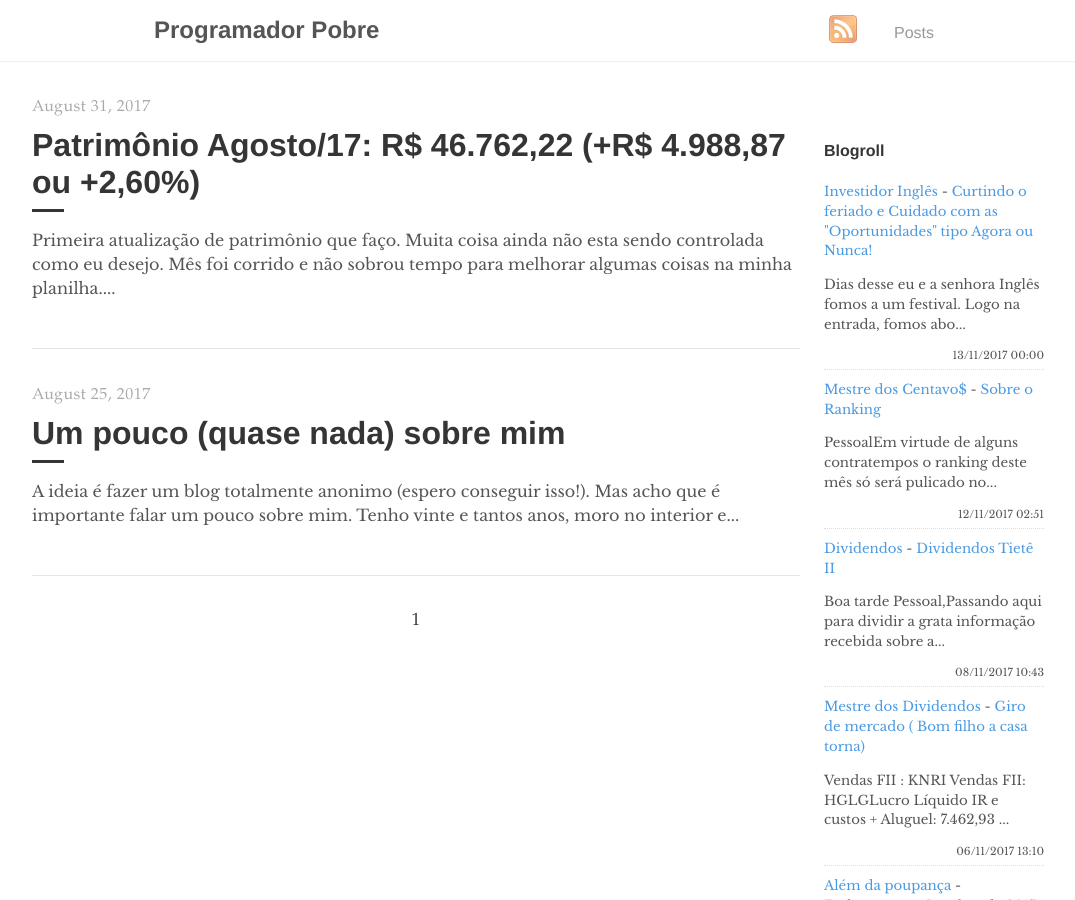
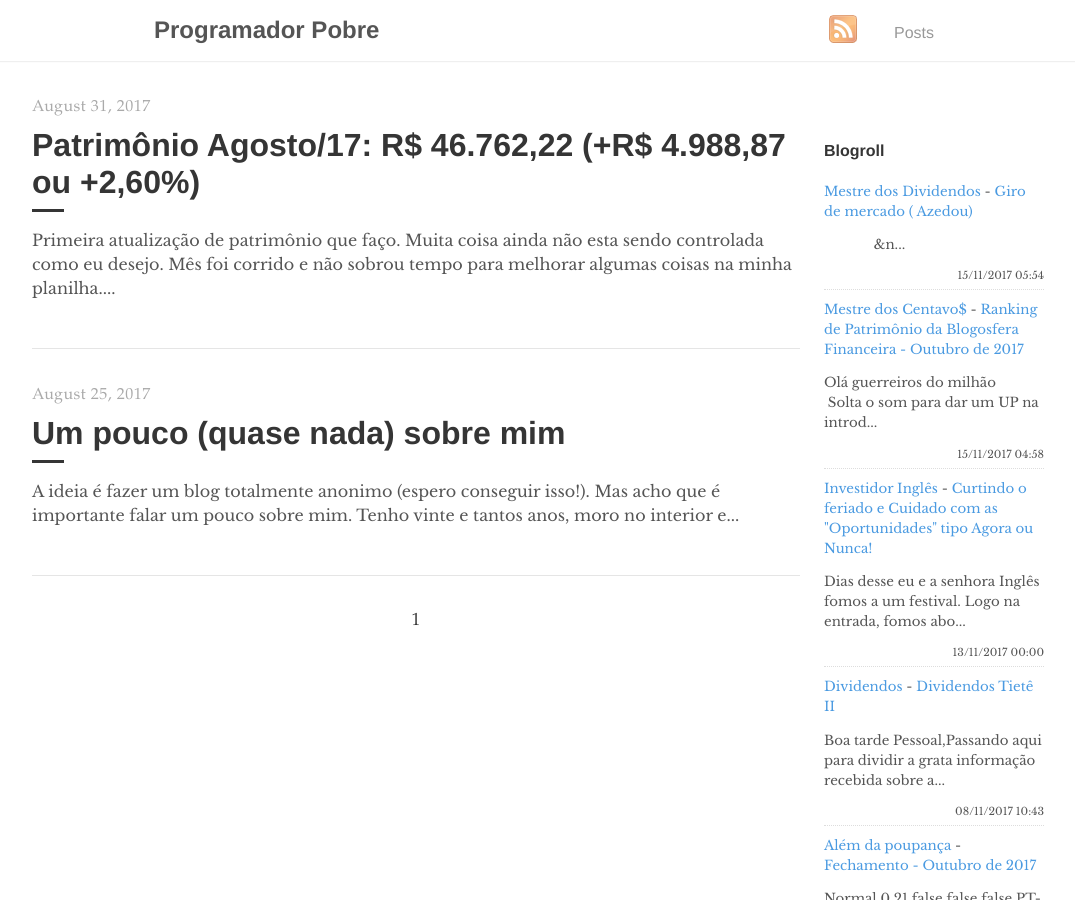
Before and after one commit to programadorpobre/programadorpobre.github.io, a Jekyll site: the page built from index.html, in a window 1280 px wide and 900 px high. Shown: the whole window, without its empty margins (96-1171 px from the left). Built offline with Jekyll 4.4.1, drawn with Linux system fonts in a browser that asks for light colours; the list of posts is cut into pages by our own code; comment, search, counter and statistics services are not loaded.

Commit message:
[ci skip] travis #102

```diff
--- a/_includes/feed-entries.html
+++ b/_includes/feed-entries.html
@@ -1,22 +1,22 @@
+<div class="feed-entry">
+    <a class="feed-entry-site-name" href="http://mestredosdividendos.blogspot.com/">Mestre dos Dividendos</a> - <a class="feed-entry-title" href="http://mestredosdividendos.blogspot.com/2017/11/giro-de-mercado-azedou.html">Giro de mercado ( Azedou)</a>
+    <p class="feed-entry-summary">&nbsp;&nbsp;&nbsp;&nbsp;&nbsp;&nbsp;&nbsp;&nbsp;&nbsp;&nbsp;&nbsp;&nbsp;&nbsp;&n...</p>
+    <time datetime="2017-11-15T05:54:00.000-08:00">15/11/2017 05:54</time>
+</div>
+<div class="feed-entry">
+    <a class="feed-entry-site-name" href="http://mestredoscentavos.blogspot.com/">Mestre dos Centavo$</a> - <a class="feed-entry-title" href="http://mestredoscentavos.blogspot.com/2017/11/ranking-de-patrimonio-da-blogosfera.html">Ranking de Patrimônio da Blogosfera Financeira - Outubro de 2017</a>
+    <p class="feed-entry-summary">Olá guerreiros do milhão&nbsp; &nbsp; &nbsp;Solta o som para dar um UP na introd...</p>
+    <time datetime="2017-11-15T04:58:00.000-08:00">15/11/2017 04:58</time>
+</div>
 <div class="feed-entry">
     <a class="feed-entry-site-name" href="http://investidoringles.blogspot.com/">Investidor Inglês</a> - <a class="feed-entry-title" href="http://investidoringles.blogspot.com/2017/11/cuidado-com-oportunidades-da-vida.html">Curtindo o feriado e Cuidado com as "Oportunidades" tipo Agora ou Nunca!</a>
     <p class="feed-entry-summary">Dias desse eu e a senhora Inglês fomos a um festival. Logo na entrada, fomos abo...</p>
     <time datetime="2017-11-13T00:00:00.001-02:00">13/11/2017 00:00</time>
 </div>
 <div class="feed-entry">
-    <a class="feed-entry-site-name" href="http://mestredoscentavos.blogspot.com/">Mestre dos Centavo$</a> - <a class="feed-entry-title" href="http://mestredoscentavos.blogspot.com/2017/11/sobre-o-ranking.html">Sobre o Ranking</a>
-    <p class="feed-entry-summary">PessoalEm virtude de alguns contratempos o ranking deste mês só será pulicado no...</p>
-    <time datetime="2017-11-12T02:51:00.001-08:00">12/11/2017 02:51</time>
-</div>
-<div class="feed-entry">
     <a class="feed-entry-site-name" href="http://bonsdividendos.blogspot.com/">Dividendos</a> - <a class="feed-entry-title" href="http://bonsdividendos.blogspot.com/2017/11/dividendos-tiete-ii.html">Dividendos Tietê II</a>
     <p class="feed-entry-summary">Boa tarde Pessoal,Passando aqui para dividir a grata informação recebida sobre a...</p>
     <time datetime="2017-11-08T10:43:00.000-08:00">08/11/2017 10:43</time>
-</div>
-<div class="feed-entry">
-    <a class="feed-entry-site-name" href="http://mestredosdividendos.blogspot.com/">Mestre dos Dividendos</a> - <a class="feed-entry-title" href="http://mestredosdividendos.blogspot.com/2017/11/giro-de-mercado-bom-filho-casa-torna.html">Giro de mercado ( Bom filho a casa torna)</a>
-    <p class="feed-entry-summary">Vendas FII : KNRI Vendas FII: HGLGLucro Líquido IR e custos + Aluguel: 7.462,93 ...</p>
-    <time datetime="2017-11-06T13:10:00.001-08:00">06/11/2017 13:10</time>
 </div>
 <div class="feed-entry">
     <a class="feed-entry-site-name" href="http://alemdapoupanca.blogspot.com/">Além da poupança</a> - <a class="feed-entry-title" href="http://alemdapoupanca.blogspot.com/2017/11/fechamento-outubro-de-2017.html">Fechamento - Outubro de 2017</a>
```
